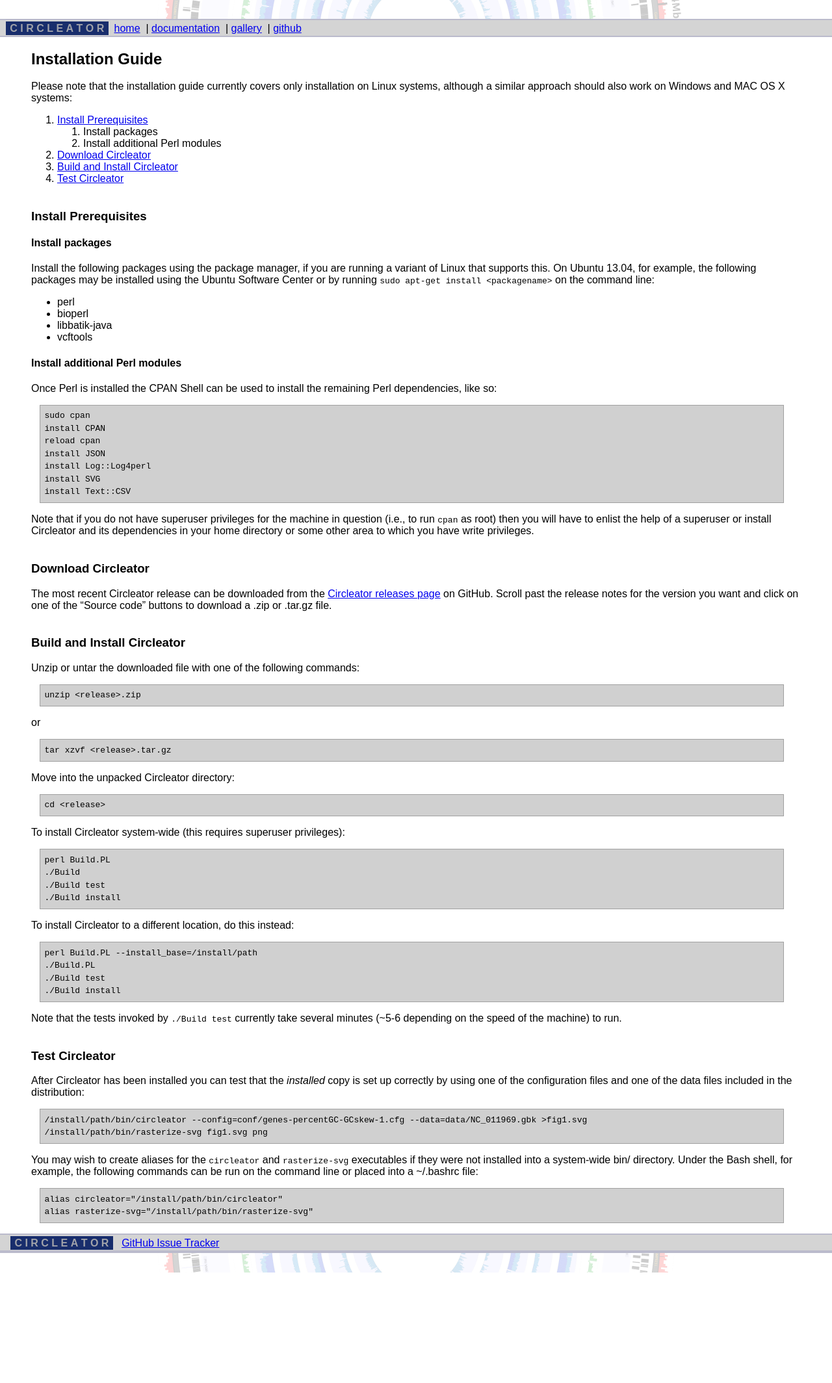
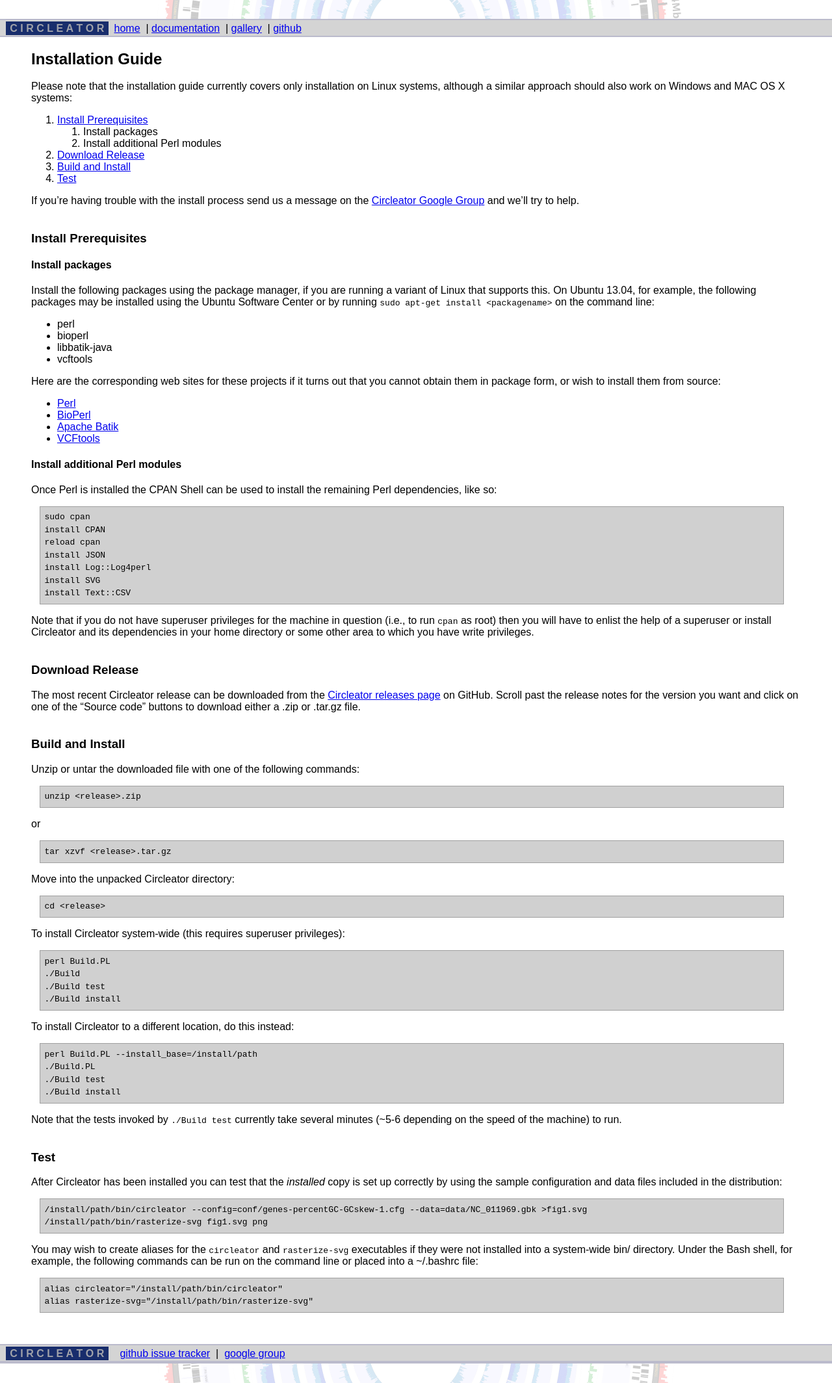
Before and after one commit to jonathancrabtree/Circleator, a Jekyll site: the page built from install.md, in a window 1280 px wide. Shown: the whole page at 65% size. Built offline with Jekyll 4.4.1, drawn with Linux system fonts in a browser that asks for light colours; before the commit the page ends 1958 px from its top, so only the background shows below that.

Commit message:
Remove predefined config files placeholder. Update install.md

```diff
--- a/_includes/footer.html
+++ b/_includes/footer.html
@@ -1,5 +1,12 @@
 </div>
-<div class='footer2'><span class='circleator_heading'>&nbsp;C&nbsp;I&nbsp;R&nbsp;C&nbsp;L&nbsp;E&nbsp;A&nbsp;T&nbsp;O&nbsp;R&nbsp;</span>&nbsp;&nbsp;&nbsp;<a href='https://github.com/jonathancrabtree/Circleator/issues'>GitHub Issue Tracker</a></div>
+<div class='footer2'>
+&nbsp;&nbsp;<span class='circleator_heading'>&nbsp;C&nbsp;I&nbsp;R&nbsp;C&nbsp;L&nbsp;E&nbsp;A&nbsp;T&nbsp;O&nbsp;R&nbsp;</span>&nbsp;&nbsp;&nbsp;
+<a href='https://github.com/jonathancrabtree/Circleator/issues'>github issue tracker</a>
+&nbsp;|&nbsp;
+<a href='http://groups.google.com/group/circleator'>google group</a>
+&nbsp;
+</div>
+
 <div class='footer1'><img src='images/banner-1b.png' class='footer1'></div>
 </body>
 </html>
--- a/css/circleator.css
+++ b/css/circleator.css
@@ -36,10 +36,10 @@ div.header2 {
 div.footer2 {
     background-color: #d4d4d4;
     width: 100%;
-    padding: 0.25em 1em 0.1em 1em;
+    padding: 0.25em 1em 0.1em 0em;
     border-top: 2px solid #bbbbcc;
     border-bottom: 2px solid #bbbbcc;
-    margin: 1em 0em 0em 0em;
+    margin: 3em 0em 0em 0em;
 }
 
 img.header_logo {
--- a/install.md
+++ b/install.md
@@ -12,9 +12,14 @@ also work on Windows and MAC OS X systems:
 1. [Install Prerequisites](#install_prerequisites)
     1. Install packages
     2. Install additional Perl modules
-2. [Download Circleator](#download_circleator)
-3. [Build and Install Circleator](#build_and_install_circleator)
-4. [Test Circleator](#test_circleator)
+2. [Download Release](#download_release)
+3. [Build and Install](#build_and_install)
+4. [Test](#test)
+
+If you're having trouble with the install process send us a message
+on the [Circleator Google Group][ggroup] and we'll try to help.
+
+[ggroup]: http://groups.google.com/group/circleator
 
 ### Install Prerequisites
 
@@ -30,6 +35,20 @@ the command line:
 * bioperl
 * libbatik-java
 * vcftools
+
+Here are the corresponding web sites for these projects if it turns out
+that you cannot obtain them in package form, or wish to install them
+from source:
+
+* [Perl][]
+* [BioPerl][]
+* [Apache Batik][]
+* [VCFtools][]
+
+[perl]: http://www.perl.org
+[bioperl]: http://www.bioperl.org
+[apache batik]: http://xmlgraphics.apache.org/batik/
+[vcftools]: http://vcftools.sourceforge.net
 
 #### Install additional Perl modules
 
@@ -50,16 +69,16 @@ the help of a superuser or install Circleator and its dependencies in
 your home directory or some other area to which you have write
 privileges.
 
-### Download Circleator
+### Download Release
 
 The most recent Circleator release can be downloaded from the
 [Circleator releases page][releases] on GitHub.  Scroll past the
 release notes for the version you want and click on one of the "Source
-code" buttons to download a .zip or .tar.gz file.
+code" buttons to download either a .zip or .tar.gz file.
 
 [releases]: https://github.com/jonathancrabtree/Circleator/releases
 
-### Build and Install Circleator
+### Build and Install
 
 Unzip or untar the downloaded file with one of the following commands:
 
@@ -90,11 +109,11 @@ To install Circleator to a different location, do this instead:
 Note that the tests invoked by `./Build test` currently take several
 minutes (~5-6 depending on the speed of the machine) to run.
 
-### Test Circleator
+### Test
 
 After Circleator has been installed you can test that the *installed* copy is
-set up correctly by using one of the configuration files and one of the data files
-included in the distribution:
+set up correctly by using the sample configuration and data files included
+in the distribution:
 
     /install/path/bin/circleator --config=conf/genes-percentGC-GCskew-1.cfg --data=data/NC_011969.gbk >fig1.svg
     /install/path/bin/rasterize-svg fig1.svg png
```
Also changed, not shown: predefined-config-files.md (deleted, +0 -9 lines).
